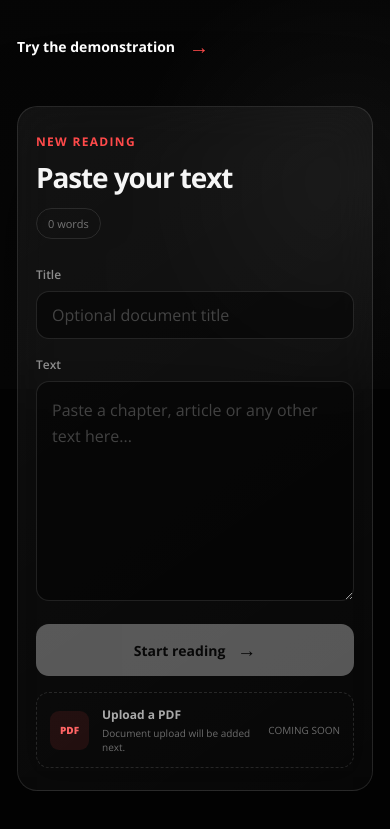
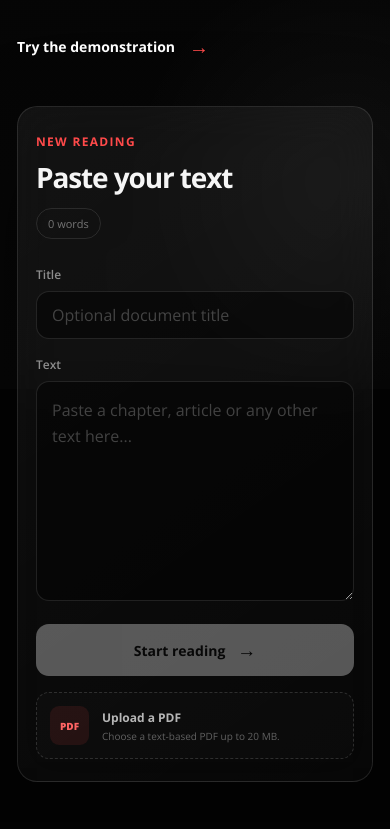
Before and after one commit to luisfim/rsvp-reader, a React (Vite) app: page / in a window 390 px wide. Shown: the part 455-1284 px from the top of the page. Built offline with nearby package versions, Linux system fonts and the light colour scheme.

Commit message:
Add PDF upload and text extraction

```diff
--- a/package.json
+++ b/package.json
@@ -10,6 +10,7 @@
     "preview": "vite preview"
   },
   "dependencies": {
+    "pdfjs-dist": "^6.1.200",
     "react": "^19.2.7",
     "react-dom": "^19.2.7"
   },
--- a/src/App.css
+++ b/src/App.css
@@ -836,3 +836,109 @@ kbd {
     white-space: nowrap;
   }
 }
+
+.visually-hidden {
+  position: absolute;
+  width: 1px;
+  height: 1px;
+  overflow: hidden;
+  clip: rect(0 0 0 0);
+  clip-path: inset(50%);
+  white-space: nowrap;
+}
+
+.pdf-upload-button {
+  display: flex;
+  width: 100%;
+  align-items: center;
+  gap: 13px;
+  margin-top: 16px;
+  border: 1px dashed rgba(255, 255, 255, 0.14);
+  border-radius: 13px;
+  padding: 13px;
+  background: rgba(255, 255, 255, 0.015);
+  color: rgba(255, 255, 255, 0.4);
+  font-family: inherit;
+  text-align: left;
+  cursor: pointer;
+  transition:
+    border-color 160ms ease,
+    background 160ms ease,
+    transform 160ms ease;
+}
+
+.pdf-upload-button:hover:not(:disabled) {
+  border-color: rgba(255, 74, 74, 0.48);
+  background: rgba(255, 74, 74, 0.045);
+  transform: translateY(-1px);
+}
+
+.pdf-upload-button:disabled {
+  cursor: wait;
+}
+
+.pdf-upload-icon {
+  display: grid;
+  width: 39px;
+  height: 39px;
+  flex: 0 0 auto;
+  place-items: center;
+  border-radius: 9px;
+  background: rgba(255, 74, 74, 0.1);
+  color: #ff6464;
+  font-size: 10px;
+  font-weight: 800;
+}
+
+.pdf-upload-copy {
+  display: flex;
+  min-width: 0;
+  flex: 1;
+  flex-direction: column;
+  gap: 3px;
+}
+
+.pdf-upload-copy strong {
+  overflow: hidden;
+  color: rgba(255, 255, 255, 0.7);
+  font-size: 12px;
+  text-overflow: ellipsis;
+  white-space: nowrap;
+}
+
+.pdf-upload-copy > span {
+  color: rgba(255, 255, 255, 0.35);
+  font-size: 10px;
+}
+
+.upload-action {
+  flex: 0 0 auto;
+  color: rgba(255, 255, 255, 0.4);
+  font-size: 10px;
+  font-weight: 700;
+  text-transform: uppercase;
+  white-space: nowrap;
+}
+
+.pdf-mini-progress {
+  width: 100%;
+  height: 3px;
+  overflow: hidden;
+  margin-top: 7px;
+  border-radius: 999px;
+  background: rgba(255, 255, 255, 0.08);
+}
+
+.pdf-mini-progress span {
+  display: block;
+  height: 100%;
+  border-radius: inherit;
+  background: #ff3b3b;
+  transition: width 160ms ease;
+}
+
+@media (max-width: 480px) {
+  .upload-action {
+    display: none;
+  }
+}
--- a/src/App.tsx
+++ b/src/App.tsx
@@ -1,10 +1,12 @@
 import {
+  type ChangeEvent,
   useCallback,
   useEffect,
   useMemo,
   useRef,
   useState,
 } from "react";
+import { extractTextFromPdf } from "./lib/pdf";
 import "./App.css";
 
 const DEMO_TEXT = `
@@ -24,6 +26,7 @@ const WPM_STEP = 25;
 const MIN_FONT_SIZE = 48;
 const MAX_FONT_SIZE = 112;
 const FONT_SIZE_STEP = 8;
+const MAX_PDF_FILE_SIZE = 20 * 1024 * 1024;
 
 type Screen = "home" | "reader";
 
@@ -69,6 +72,9 @@ function App() {
   const [draftTitle, setDraftTitle] = useState("");
   const [draftText, setDraftText] = useState("");
   const [formError, setFormError] = useState("");
+  const [pdfFileName, setPdfFileName] = useState("");
+  const [isExtractingPdf, setIsExtractingPdf] = useState(false);
+  const [pdfProgress, setPdfProgress] = useState(0);
 
   const [documentTitle, setDocumentTitle] = useState("");
   const [words, setWords] = useState<string[]>([]);
@@ -79,6 +85,7 @@ function App() {
   const [fontSize, setFontSize] = useState(72);
 
   const activeBackgroundWordRef = useRef<HTMLSpanElement | null>(null);
+  const pdfInputRef = useRef<HTMLInputElement | null>(null);
 
   const pastedWordCount = useMemo(
     () => tokenizeText(draftText).length,
@@ -126,6 +133,83 @@ function App() {
 
   const startDemo = () => {
     openReader("RSVP demonstration", DEMO_TEXT);
+  };
+  const handlePdfUpload = async (
+    event: ChangeEvent<HTMLInputElement>,
+  ) => {
+    const file = event.target.files?.[0];
+
+    event.target.value = "";
+
+    if (!file) {
+      return;
+    }
+
+    const isPdf =
+      file.type === "application/pdf" ||
+      file.name.toLowerCase().endsWith(".pdf");
+
+    if (!isPdf) {
+      setFormError("Choose a valid PDF file.");
+      setPdfFileName("");
+      return;
+    }
+
+    if (file.size > MAX_PDF_FILE_SIZE) {
+      setFormError("Choose a PDF smaller than 20 MB.");
+      setPdfFileName("");
+      return;
+    }
+
+    setIsExtractingPdf(true);
+    setPdfProgress(0);
+    setPdfFileName(file.name);
+    setFormError("");
+
+    try {
+      const extractedText = await extractTextFromPdf(
+        file,
+        (currentPage, totalPages) => {
+          const progress = Math.round(
+            (currentPage / totalPages) * 100,
+          );
+
+          setPdfProgress(progress);
+        },
+      );
+
+      const extractedWords = tokenizeText(extractedText);
+
+      if (extractedWords.length === 0) {
+        throw new Error(
+          "No selectable text was found. This may be a scanned PDF.",
+        );
+      }
+
+      setDraftText(extractedText);
+
+      setDraftTitle((currentTitle) => {
+        if (currentTitle.trim()) {
+          return currentTitle;
+        }
+
+        return file.name.replace(/\.pdf$/i, "");
+      });
+
+      setPdfProgress(100);
+      setFormError("");
+    } catch (error) {
+      setPdfFileName("");
+      setPdfProgress(0);
+
+      setFormError(
+        error instanceof Error
+          ? error.message
+          : "The PDF could not be processed.",
+      );
+    } finally {
+      setIsExtractingPdf(false);
+    }
   };
 
   const returnHome = useCallback(() => {
@@ -433,16 +517,54 @@ function App() {
                 <span aria-hidden="true">→</span>
               </button>
 
-              <div className="upload-preview">
-                <div className="upload-preview-icon">PDF</div>
+                <input
+                  ref={pdfInputRef}
+                  className="visually-hidden"
+                  type="file"
+                  accept=".pdf,application/pdf"
+                  onChange={handlePdfUpload}
+                  disabled={isExtractingPdf}
+                  aria-label="Upload a PDF document"
+                />
 
-                <div>
-                  <strong>Upload a PDF</strong>
-                  <span>Document upload will be added next.</span>
-                </div>
+                <button
+                  className="pdf-upload-button"
+                  type="button"
+                  onClick={() => pdfInputRef.current?.click()}
+                  disabled={isExtractingPdf}
+                >
+                  <div className="pdf-upload-icon">PDF</div>
 
-                <span className="coming-soon">Coming soon</span>
-              </div>
+                  <div className="pdf-upload-copy">
+                    <strong>
+                      {isExtractingPdf
+                        ? "Extracting text..."
+                        : pdfFileName || "Upload a PDF"}
+                    </strong>
+
+                    <span>
+                      {isExtractingPdf
+                        ? `Reading document — ${pdfProgress}%`
+                        : pdfFileName
+                          ? `${pastedWordCount.toLocaleString("en-US")} words ready`
+                          : "Choose a text-based PDF up to 20 MB."}
+                    </span>
+
+                    {isExtractingPdf && (
+                      <div className="pdf-mini-progress" aria-hidden="true">
+                        <span style={{ width: `${pdfProgress}%` }} />
+                      </div>
+                    )}
+                  </div>
+
+                  <span className="upload-action">
+                    {isExtractingPdf
+                      ? `${pdfProgress}%`
+                      : pdfFileName
+                        ? "Replace"
+                        : "Choose file"}
+                  </span>
+                </button>
             </section>
           </section>
         </main>
--- /dev/null
+++ b/src/lib/pdf.ts
@@ -0,0 +1,81 @@
+import * as pdfjsLib from "pdfjs-dist";
+import pdfWorkerUrl from "pdfjs-dist/build/pdf.worker.min.mjs?url";
+
+pdfjsLib.GlobalWorkerOptions.workerSrc = pdfWorkerUrl;
+
+type ProgressCallback = (
+  currentPage: number,
+  totalPages: number,
+) => void;
+
+function normalizePageText(text: string): string {
+  return text
+    .replace(/\u0000/g, "")
+    .replace(/(\p{L})-\s*\n\s*(\p{Ll})/gu, "$1$2")
+    .replace(/[ \t]+\n/g, "\n")
+    .replace(/[ \t]{2,}/g, " ")
+    .replace(/\n{3,}/g, "\n\n")
+    .trim();
+}
+
+export async function extractTextFromPdf(
+  file: File,
+  onProgress?: ProgressCallback,
+): Promise<string> {
+  const data = new Uint8Array(await file.arrayBuffer());
+
+  const loadingTask = pdfjsLib.getDocument({
+    data,
+  });
+
+  try {
+    const pdf = await loadingTask.promise;
+    const extractedPages: string[] = [];
+
+    for (
+      let pageNumber = 1;
+      pageNumber <= pdf.numPages;
+      pageNumber += 1
+    ) {
+      const page = await pdf.getPage(pageNumber);
+      const textContent = await page.getTextContent();
+
+      const pageParts: string[] = [];
+
+      for (const item of textContent.items) {
+        if (!("str" in item)) {
+          continue;
+        }
+
+        pageParts.push(item.str);
+        pageParts.push(item.hasEOL ? "\n" : " ");
+      }
+
+      const pageText = normalizePageText(pageParts.join(""));
+
+      if (pageText) {
+        extractedPages.push(pageText);
+      }
+
+      onProgress?.(pageNumber, pdf.numPages);
+    }
+
+    return extractedPages.join("\n\n").trim();
+  } catch (error) {
+    if (error instanceof Error && /password/i.test(error.message)) {
+      throw new Error(
+        "This PDF is password-protected and cannot be opened.",
+      );
+    }
+
+    throw new Error(
+      "The PDF could not be read. Make sure it contains selectable text.",
+    );
+  } finally {
+    try {
+      await loadingTask.destroy();
+    } catch {
+      // Ignore PDF worker cleanup errors.
+    }
+  }
+}
```
Also changed, not shown: 1 other file (tests, documents, lock files or other folders).
